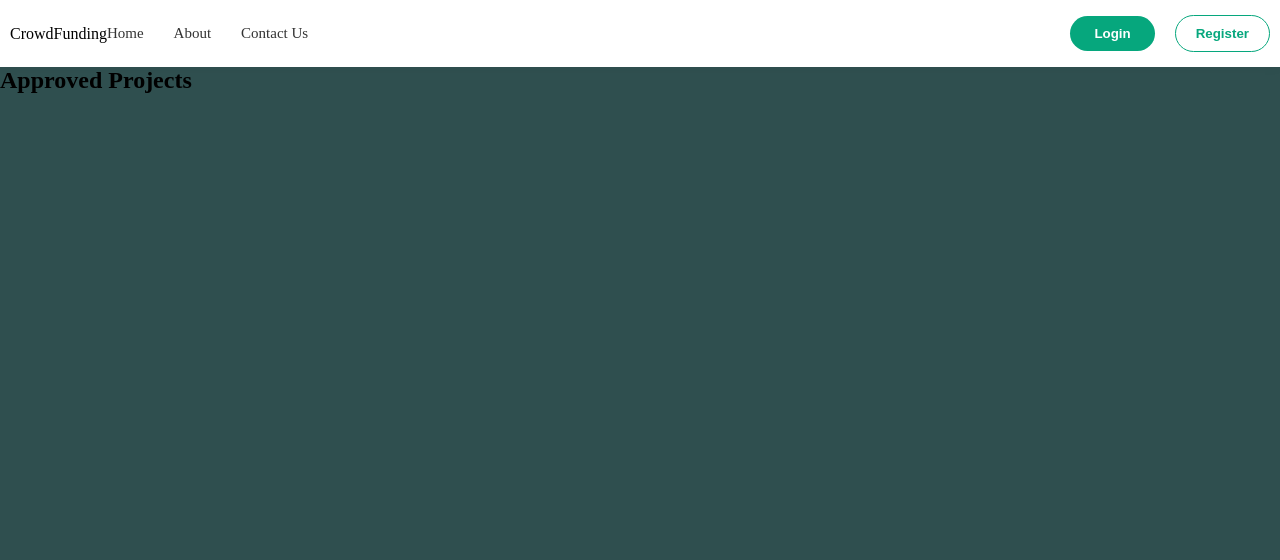
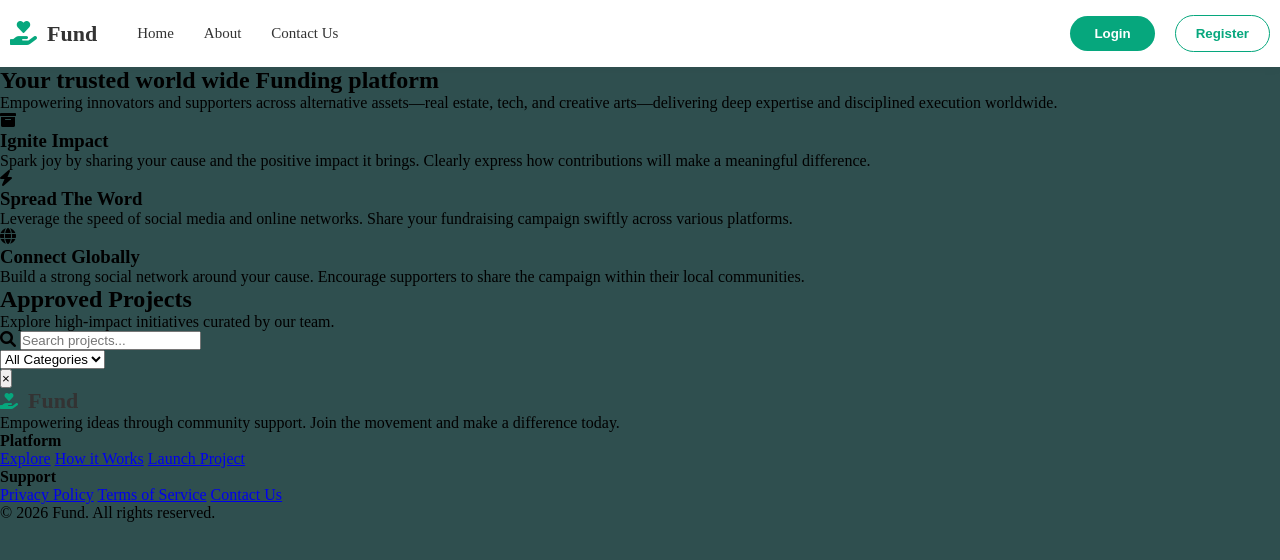
Before and after one commit to MennaEbied/Crowdfunding-Platform, a website: page public/index.html in a window 1280 px wide. Drawn offline with Linux system fonts and the light colour scheme; no server answers.

Commit message:
Add footer and hero section to home page

```diff
--- a/public/index.html
+++ b/public/index.html
@@ -4,26 +4,145 @@
     <meta charset="UTF-8" />
     <meta name="viewport" content="width=device-width, initial-scale=1.0" />
     <title>CrowdFunding</title>
-    <script src="index.js" defer type="module"></script>
+    <script src="index.js" defer></script>
     <script src="./js/components/navbar.js" defer></script>
     <link rel="stylesheet" href="./css/navbar.css" />
     <link rel="stylesheet" href="./css/styles.css" />
+    <link
+      rel="stylesheet"
+      href="https://cdnjs.cloudflare.com/ajax/libs/font-awesome/6.0.0/css/all.min.css"
+    />
   </head>
   <body>
     <nav>
       <div class="navbar">
-        <p class="logo">CrowdFunding</p>
-        <div class="nav-left">
-          <a href="#">Home</a>
-          <a href="./pages/campaign.html">Campaigns</a>
-          <a href="#">About</a>
+        <div class="logo">
+          <i
+            class="fa-solid fa-hand-holding-heart fa-xl"
+            style="color: #06a77d"
+          ></i>
+          <p>Fund</p>
         </div>
-        <div class="nav-right"></div>
+
+        <div class="nav-menu">
+          <div class="nav-left"></div>
+          <div class="nav-right"></div>
+        </div>
+        <div class="mobile-nav">
+          <i class="fa-solid fa-bars" style="color: #06a77d"></i>
+        </div>
       </div>
     </nav>
-    <main>
-      <h2>Approved Projects</h2>
+    <section class="hero-section">
+      <div class="hero-text-container">
+        <h1>Your trusted world wide <span>Funding platform</span></h1>
+        <p>
+          Empowering innovators and supporters across alternative assets—real
+          estate, tech, and creative arts—delivering deep expertise and
+          disciplined execution worldwide.
+        </p>
+      </div>
+
+      <div class="hero-cards">
+        <div class="info-card">
+          <div class="icon-container">
+            <i class="fa-solid fa-box-archive"></i>
+          </div>
+          <h3>Ignite Impact</h3>
+          <p>
+            Spark joy by sharing your cause and the positive impact it brings.
+            Clearly express how contributions will make a meaningful difference.
+          </p>
+        </div>
+
+        <div class="info-card">
+          <div class="icon-container">
+            <i class="fa-solid fa-bolt"></i>
+          </div>
+          <h3>Spread The Word</h3>
+          <p>
+            Leverage the speed of social media and online networks. Share your
+            fundraising campaign swiftly across various platforms.
+          </p>
+        </div>
+
+        <div class="info-card">
+          <div class="icon-container">
+            <i class="fa-solid fa-globe"></i>
+          </div>
+          <h3>Connect Globally</h3>
+          <p>
+            Build a strong social network around your cause. Encourage
+            supporters to share the campaign within their local communities.
+          </p>
+        </div>
+      </div>
+    </section>
+    <main class="content-wrapper">
+      <div class="section-header">
+        <div class="header-title">
+          <h2>Approved Projects</h2>
+          <p>Explore high-impact initiatives curated by our team.</p>
+        </div>
+
+        <div class="filter-group">
+          <div class="search-wrapper">
+            <i class="fa-solid fa-magnifying-glass"></i>
+            <input
+              type="text"
+              id="search-input"
+              placeholder="Search projects..."
+            />
+          </div>
+          <select id="category-filter">
+            <option value="">All Categories</option>
+            <option value="Technology">Technology</option>
+            <option value="Education">Education</option>
+            <option value="Health">Health</option>
+            <option value="Environment">Environment</option>
+            <option value="Community">Community</option>
+          </select>
+        </div>
+      </div>
+
       <div id="campaign-list" class="campaign-container"></div>
     </main>
+    <div id="campaign-modal" class="modal-overlay">
+      <div class="modal-content">
+        <button class="close-modal">&times;</button>
+        <div class="modal-body"></div>
+      </div>
+    </div>
   </body>
+  <footer class="main-footer">
+    <div class="footer-container">
+      <div class="footer-brand">
+        <div class="logo">
+          <i class="fa-solid fa-hand-holding-heart" style="color: #06a77d"></i>
+          <p>Fund</p>
+        </div>
+        <p class="brand-text">
+          Empowering ideas through community support. Join the movement and make
+          a difference today.
+        </p>
+      </div>
+
+      <div class="footer-nav">
+        <h4>Platform</h4>
+        <a href="#">Explore</a>
+        <a href="#">How it Works</a>
+        <a href="#">Launch Project</a>
+      </div>
+
+      <div class="footer-nav">
+        <h4>Support</h4>
+        <a href="#">Privacy Policy</a>
+        <a href="#">Terms of Service</a>
+        <a href="mailto:support@fund.com">Contact Us</a>
+      </div>
+    </div>
+    <div class="footer-bottom">
+      <p>&copy; 2026 Fund. All rights reserved.</p>
+    </div>
+  </footer>
 </html>
```
